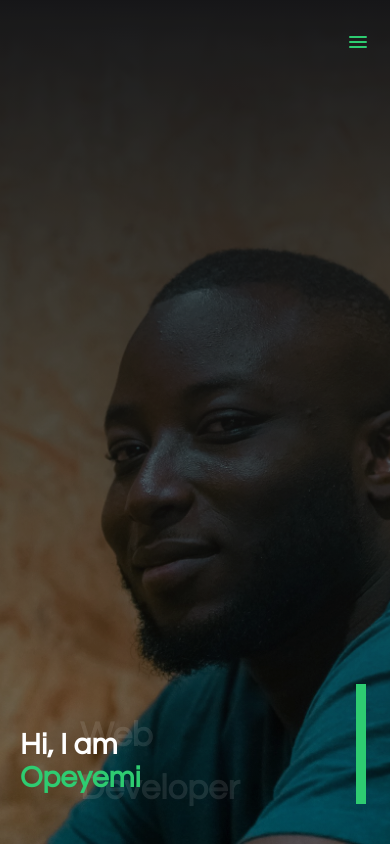
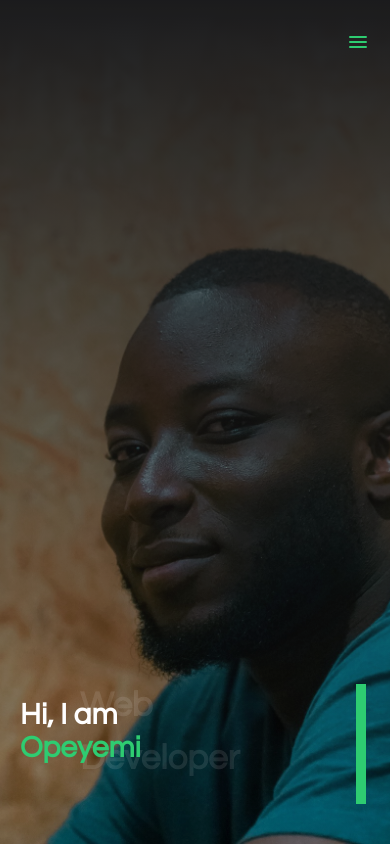
Before and after one commit to opeodedeyi/tutor, a React (Vite) app: page / in a window 390 px wide. Built offline with nearby package versions, Linux system fonts and the light colour scheme.

Commit message:
Update Home.css

```diff
--- a/src/pages/Home.css
+++ b/src/pages/Home.css
@@ -41,7 +41,7 @@
         url('../assets/images/background_image_big.jpeg');
     background-size: cover;
     background-position: center;
-    filter: brightness(80%);
+    filter: brightness(95%);
 }
 
 @media screen and (max-width: 1024px) {
@@ -68,14 +68,14 @@
 
     .home-container-introduction {
         font-size: 30px;
-        padding: 0 20px 50px;
+        padding: 0 20px 80px;
     }
 
     .home-container-subtitle {
         font-size: 35px;
         line-height: 1.5;
         left: 80px;
-        bottom: 30px;
+        bottom: 60px;
         opacity: 0.1;
     }
 
```
